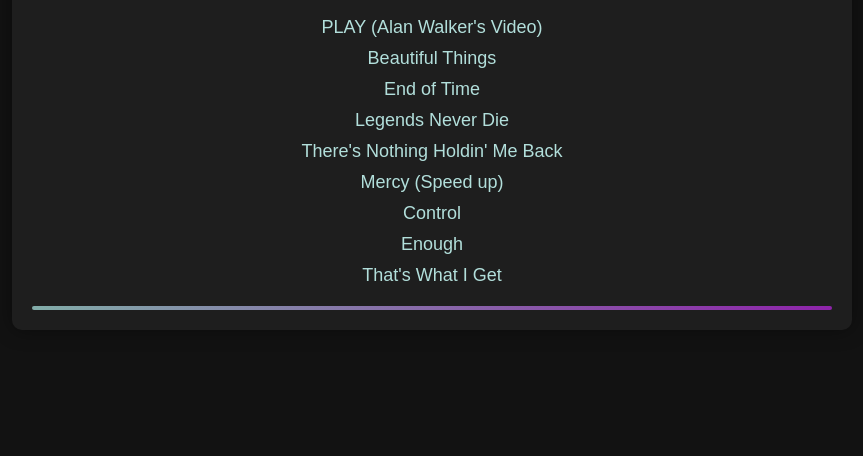
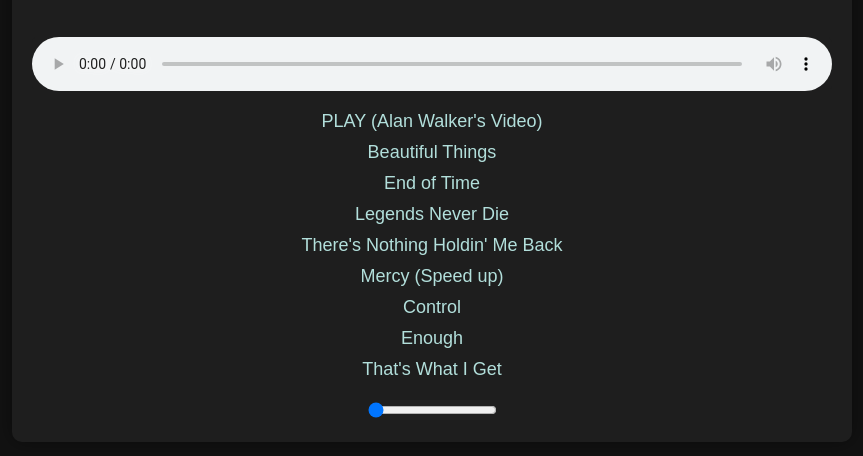
Before and after one commit to infmapi/SoundCloud.github.io, a plain HTML site: page index.html in a window 1280 px wide. Shown: the part 132-588 px from the top of the page, without its empty margins (208-1071 px from the left). Drawn offline with Linux system fonts and the light colour scheme.

Commit message:
Update index.html

```diff
--- a/index.html
+++ b/index.html
@@ -5,7 +5,7 @@
     <meta name="viewport" content="width=device-width, initial-scale=1.0">
     <title>Glass Radio</title>
     <style>
-        /* CSS styles for dark mode and gradient play bar */
+        /* CSS styles for dark mode */
         body {
             font-family: 'Arial', sans-serif;
             margin: 0;
@@ -50,24 +50,19 @@
             font-size: 24px;
             color: #82ada9; /* Lighter blue */
         }
+        /* Style for audio controls */
         #audioPlayer {
-            display: none; /* Hide default audio player */
+            width: 100%;
+            margin-top: 20px;
+            background-color: #1e1e1e; /* Dark container */
+            border: none;
+            border-radius: 5px;
+            color: #b2dfdb; /* Light blue */
         }
-        .progress-bar {
+        /* Style for progress bar */
+        #progressBar {
             width: 100%;
-            background: linear-gradient(90deg, #82ada9, #8e24aa); /* Light blue to purple gradient */
-            height: 4px;
-            border-radius: 2px;
             margin-top: 10px;
-            overflow: hidden;
-            position: relative;
-            cursor: pointer;
-        }
-        .progress-bar-inner {
-            width: 0;
-            height: 100%;
-            background-color: #fff; /* Fallback color */
-            position: absolute;
         }
     </style>
 </head>
@@ -81,8 +76,8 @@
             <!-- Playlist will be populated dynamically -->
         </ul>
         <div id="nowPlaying"></div>
-        <div class="progress-bar" id="progressBar">
-            <div class="progress-bar-inner" id="progressBarInner"></div>
+        <div id="progressBar">
+            <input type="range" id="seekSlider" value="0" step="1">
         </div>
     </div>
 
@@ -91,8 +86,7 @@
             const audioPlayer = document.getElementById("audioPlayer");
             const playlist = document.getElementById("playlist");
             const nowPlaying = document.getElementById("nowPlaying");
-            const progressBarInner = document.getElementById("progressBarInner");
-            const progressBar = document.getElementById("progressBar");
+            const seekSlider = document.getElementById("seekSlider");
             const musicFolder = "music/";
             const songs = [
                 { title: "PLAY (Alan Walker's Video)", filename: "Alan Walker, K-391, Tungevaag, Mangoo - PLAY (Alan Walker's Video).mp3" },
@@ -148,15 +142,12 @@
             // Update progress bar as song plays
             audioPlayer.addEventListener("timeupdate", function() {
                 const progress = (audioPlayer.currentTime / audioPlayer.duration) * 100;
-                progressBarInner.style.width = progress + "%";
+                seekSlider.value = progress;
             });
 
-            // Seek to a position when the progress bar is clicked
-            progressBar.addEventListener("click", function(event) {
-                const rect = progressBar.getBoundingClientRect();
-                const x = event.clientX - rect.left;
-                const progressPercentage = (x / progressBar.clientWidth) * 100;
-                const seekTime = (progressPercentage / 100) * audioPlayer.duration;
+            // Seek to a position when the slider is adjusted
+            seekSlider.addEventListener("input", function() {
+                const seekTime = (seekSlider.value / 100) * audioPlayer.duration;
                 audioPlayer.currentTime = seekTime;
             });
 
```
